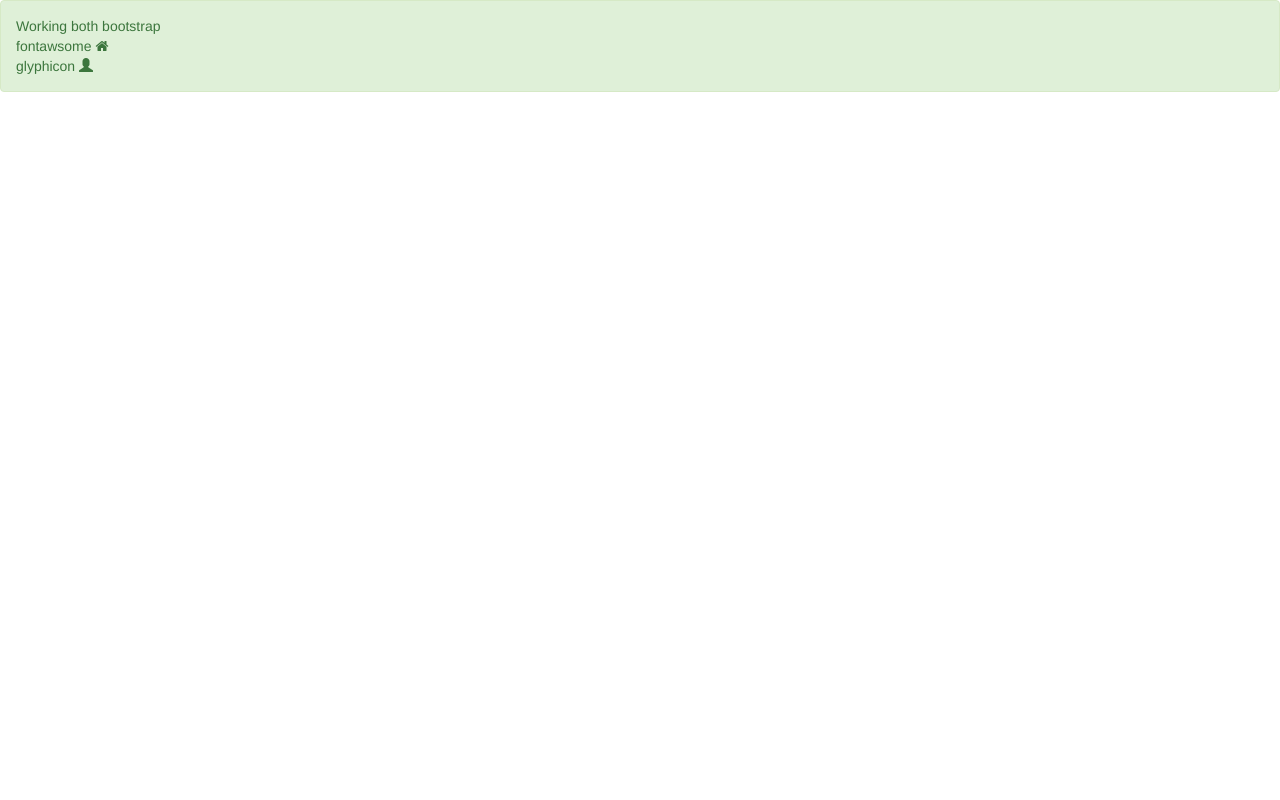
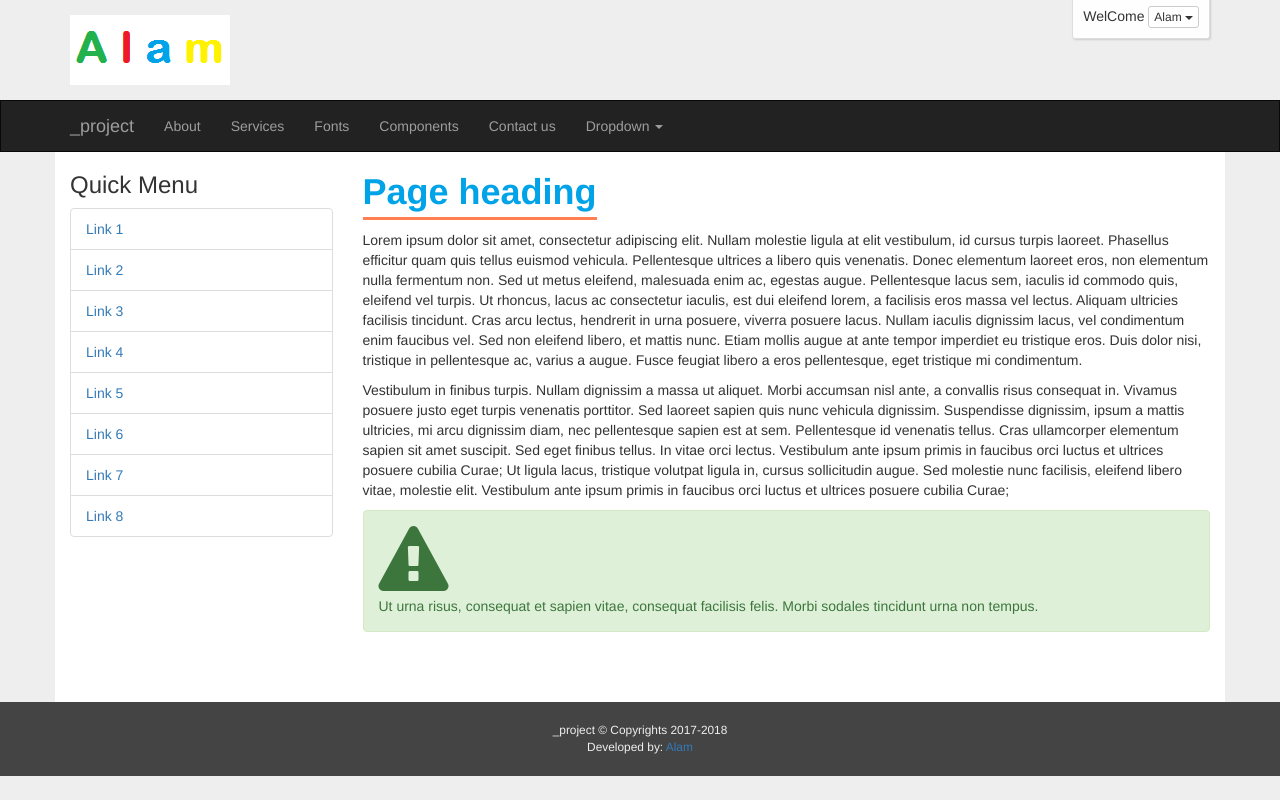
Before and after one commit to alamnaryab/bootstrap-fontawsome-startup, a PHP site: page / in a window 1280 px wide. Run offline with PHP 8.4, Linux system fonts and the light colour scheme; some libraries are stand-ins or nearby versions.

Commit message:
header footer index page completed

```diff
--- a/css/style.css
+++ b/css/style.css
@@ -0,0 +1,71 @@
+/********
+General
+********/
+.no-padding-top{padding-top:0px;}
+.no-padding-right{padding-right:0px;}
+.no-padding-bottom{padding-bottom:0px;}
+.no-padding-left{padding-left:0px;}
+.no-padding{padding:0px;}
+
+.no-margin-top{margin-top:0px;}
+.no-margin-right{margin-right:0px;}
+.no-margin-bottom{margin-bottom:0px;}
+.no-margin-left{margin-left:0px;}
+.no-margin{margin:0px;}
+
+.radius3{ border-radius: 3px; -mox-border-radius: 3px; -webkit-border-radius: 3px; -o-border-radius: 3px; }
+.radius5{ border-radius: 5px; -mox-border-radius: 5px; -webkit-border-radius: 5px; -o-border-radius: 5px; }
+.radius10{ border-radius: 10px; -mox-border-radius: 10px; -webkit-border-radius: 10px; -o-border-radius: 10px; }
+.no-radius{ border-radius: 0px; -mox-border-radius: 0px; -webkit-border-radius: 0px; -o-border-radius: 0px; }
+
+body{background: #EEE;}
+
+/********
+Header
+********/
+.header{height: 100px;}
+.logo{
+    display: inline-block;
+    margin-top: 15px;
+}
+
+.welcome{
+    padding:10px;
+    background: #fefefe;
+    border:1px solid #DDD;
+    box-shadow: 1px 1px 2px #CCC;
+    margin-top: -5px;
+}
+
+/********
+Nav
+********/
+
+
+
+
+/********
+Page-area
+********/
+.page-wrapper > .container{
+    background: #FFF;
+    min-height: 550px;
+}
+
+.page-content h1{
+    color: #00a2e8;
+    font-weight: bold;
+    border-bottom: 3px solid coral;
+    display: inline-block;
+    padding-bottom: 5px;
+}
+
+
+/********
+Footer
+********/
+.footer{
+    padding: 20px;
+    background: #444;
+    color:#EEE;
+}
--- /dev/null
+++ b/inc/core.php
@@ -0,0 +1,10 @@
+<?php
+    session_start();
+
+    define('_project','Alam Project');
+    define('_project_description','Alam Project description');
+    define('_project_keywords','Alam, Project');
+    define('_project_author','Alam');
+
+
+?>
--- /dev/null
+++ b/inc/footer.php
@@ -0,0 +1,18 @@
+
+                </div><!--.col.page-content-->
+            </div><!--.row-->
+        </div><!--.container-->
+    </div><!--.page-wrapper-->
+
+    <div class="footer small text-center">
+        <div class="container">
+            <?php echo _project; ?>
+            &copy; Copyrights
+            <?php echo date('Y').'-'.(date('Y')+1); ?><br>
+
+            Developed by: <a href="http://alampk.com/">Alam</a>
+        </div>
+    </div><!--.footer-->
+
+</body>
+</html>
--- /dev/null
+++ b/inc/header1.php
@@ -0,0 +1,27 @@
+<!DOCTYPE html>
+<html lang="en-us">
+<head>
+    <title><?php echo isset($meta_title)?$meta_title:_project; ?></title>
+    <meta http-equiv="Content-Type" content="text/html;charset=UTF-8">
+    <meta charset="utf-8">
+    <meta name="viewport" content="width=device-width, initial-scale=1.0">
+
+    <meta name="description" content="<?php echo isset($meta_description)?$meta_description:_project_description; ?>">
+    <meta name="keywords" content="<?php echo isset($meta_keywords)?$meta_keywords:_project_keywords; ?>">
+    <meta name="author" content="<?php echo isset($meta_author)?$meta_author:_project_author; ?>">
+
+    <link rel="icon" href="img/favicon.png" type="image/png" />
+
+    <link rel="stylesheet" type="text/css" href="css/bootstrap.min.css" />
+    <link rel="stylesheet" type="text/css" href="css/font-awesome.min.css" />
+    <link rel="stylesheet" type="text/css" href="css/style.css" />
+
+    <script type="text/javascript" src="js/jquery.min.js"></script>
+    <script type="text/javascript" src="js/bootstrap.min.js"></script>
+    <script type="text/javascript" src="js/script.js"></script>
+
+    <!-- HTML5 shiv and Respond.js IE8 support for HTML5 elements and media queries -->
+    <!--[if IE]>
+    <script src="https://oss.maxcdn.com/html5shiv/3.7.2/html5shiv.min.js"></script>
+    <script src="https://oss.maxcdn.com/respond/1.4.2/respond.min.js"></script>
+    <![endif]-->
--- /dev/null
+++ b/inc/header2.php
@@ -0,0 +1,78 @@
+</head>
+<body>
+    <div class="header">
+        <div class="container">
+
+            <div class="welcome radius3 pull-right text-right">
+                <div class="dropdown">
+                <span class="wc-prase">WelCome</span>
+
+                <a class="dropdown-toggle btn btn-default btn-xs" style="float: none;" data-toggle="dropdown" href="#" role="button" aria-haspopup="true" aria-expanded="false"><?php echo 'Alam'; ?> <span class="caret"></span></a>
+                <ul class="dropdown-menu pull-right">
+                    <li><a href="profile.php"><i class="fa fa-user"></i> Profile</a></li>
+                    <li><a href="change-password.php"><i class="fa fa-lock"></i> Change Password</a></li>
+                    <li><a href="payments.php"><i class="fa fa-gear"></i> Settings</a></li>
+                    <li><a href="logout.php"><i class="fa fa-sign-out"></i> Logout</a></li>
+                </ul>
+                </div>
+            </div><!--.welcome-->
+
+            <a href="index.php" class="logo">
+                <img alt="logo" src="img/logo.png" />
+            </a>
+        </div>
+    </div><!--.header-->
+
+    <nav class="navbar navbar-inverse no-radius no-margin-bottom">
+        <div class="container">
+          <!-- Brand and toggle get grouped for better mobile display -->
+          <div class="navbar-header">
+            <button type="button" class="navbar-toggle collapsed" data-toggle="collapse" data-target="#bs-example-navbar-collapse-1" aria-expanded="false">
+              <span class="sr-only">Toggle navigation</span>
+              <span class="icon-bar"></span>
+              <span class="icon-bar"></span>
+              <span class="icon-bar"></span>
+            </button>
+            <a class="navbar-brand" href="#"><?php echo _project; ?></a>
+          </div>
+
+          <div class="collapse navbar-collapse" id="bs-example-navbar-collapse-1">
+            <ul class="nav navbar-nav">
+              <li><a href="#">About</a></li>
+              <li><a href="#">Services</a></li>
+              <li><a target="_blank" href="http://fontawesome.io/icons/">Fonts</a></li>
+              <li><a target="_blank" href="http://getbootstrap.com/components/">Components</a></li>
+              <li><a href="#">Contact us</a></li>
+              <li class="dropdown">
+                <a href="#" class="dropdown-toggle" data-toggle="dropdown" role="button" aria-haspopup="true" aria-expanded="false">Dropdown <span class="caret"></span></a>
+                <ul class="dropdown-menu">
+                  <li><a href="#">Action</a></li>
+                  <li><a href="#">Another action</a></li>
+                  <li><a href="#">Something else here</a></li>
+                  <li role="separator" class="divider"></li>
+                  <li><a href="#">Separated link</a></li>
+                </ul>
+              </li>
+            </ul>
+          </div><!--.navbar-collapse -->
+        </div><!--.container-fluid -->
+      </nav>
+
+    <div class="page-wrapper">
+        <div class="container">
+            <div class="row">
+                <div class="col-xs-12 c-sm-4 col-md-3 side-bar">
+                    <h3>Quick Menu</h3>
+                    <ul class="list-group">
+                        <li  class="list-group-item"><a href="#">Link 1</a></li>
+                        <li  class="list-group-item"><a href="#">Link 2</a></li>
+                        <li  class="list-group-item"><a href="#">Link 3</a></li>
+                        <li  class="list-group-item"><a href="#">Link 4</a></li>
+                        <li  class="list-group-item"><a href="#">Link 5</a></li>
+                        <li  class="list-group-item"><a href="#">Link 6</a></li>
+                        <li  class="list-group-item"><a href="#">Link 7</a></li>
+                        <li  class="list-group-item"><a href="#">Link 8</a></li>
+                    </ul>
+                </div><!--.col.side-bar-->
+
+                <div class="col-xs-12 c-sm-8 col-md-9 page-content">
--- a/index.php
+++ b/index.php
@@ -1,36 +1,18 @@
-<!DOCTYPE html>
-<html lang="en-us">
-<head>
-    <title>Project</title>
-    <meta http-equiv="Content-Type" content="text/html;charset=UTF-8">
-    <meta charset="utf-8">
-    <meta name="viewport" content="width=device-width, initial-scale=1.0">
+<?php include_once('inc/core.php'); ?>
+<?php include_once('inc/header1.php'); ?>
+<!--head section css/js -->
+<?php include_once('inc/header2.php'); ?>
 
-    <meta name="description" content="Project_description">
-    <meta name="keywords" content="keywords">
-    <meta name="author" content="Fakhr-e-Alam">
 
-    <link rel="icon" href="img/favicon.png" type="image/png" />
+        <h1>Page heading</h1>
+        <p>Lorem ipsum dolor sit amet, consectetur adipiscing elit. Nullam molestie ligula at elit vestibulum, id cursus turpis laoreet. Phasellus efficitur quam quis tellus euismod vehicula. Pellentesque ultrices a libero quis venenatis. Donec elementum laoreet eros, non elementum nulla fermentum non. Sed ut metus eleifend, malesuada enim ac, egestas augue. Pellentesque lacus sem, iaculis id commodo quis, eleifend vel turpis. Ut rhoncus, lacus ac consectetur iaculis, est dui eleifend lorem, a facilisis eros massa vel lectus. Aliquam ultricies facilisis tincidunt. Cras arcu lectus, hendrerit in urna posuere, viverra posuere lacus. Nullam iaculis dignissim lacus, vel condimentum enim faucibus vel. Sed non eleifend libero, et mattis nunc. Etiam mollis augue at ante tempor imperdiet eu tristique eros. Duis dolor nisi, tristique in pellentesque ac, varius a augue. Fusce feugiat libero a eros pellentesque, eget tristique mi condimentum.</p>
+        <p>Vestibulum in finibus turpis. Nullam dignissim a massa ut aliquet. Morbi accumsan nisl ante, a convallis risus consequat in. Vivamus posuere justo eget turpis venenatis porttitor. Sed laoreet sapien quis nunc vehicula dignissim. Suspendisse dignissim, ipsum a mattis ultricies, mi arcu dignissim diam, nec pellentesque sapien est at sem. Pellentesque id venenatis tellus. Cras ullamcorper elementum sapien sit amet suscipit. Sed eget finibus tellus. In vitae orci lectus. Vestibulum ante ipsum primis in faucibus orci luctus et ultrices posuere cubilia Curae; Ut ligula lacus, tristique volutpat ligula in, cursus sollicitudin augue. Sed molestie nunc facilisis, eleifend libero vitae, molestie elit. Vestibulum ante ipsum primis in faucibus orci luctus et ultrices posuere cubilia Curae;</p>
 
-    <link rel="stylesheet" type="text/css" href="css/bootstrap.min.css" />
-    <link rel="stylesheet" type="text/css" href="css/font-awesome.min.css" />
-    <link rel="stylesheet" type="text/css" href="css/style.css" />
+        <div class="alert alert-success">
+            <i class="fa fa-warning fa-5x"></i><br>
+            Ut urna risus, consequat et sapien vitae, consequat facilisis felis. Morbi sodales tincidunt urna non tempus.
+        </div>
 
-    <script type="text/javascript" src="js/jquery.min.js"></script>
-    <script type="text/javascript" src="js/bootstrap.min.js"></script>
-    <script type="text/javascript" src="js/script.js"></script>
 
-    <!-- HTML5 shiv and Respond.js IE8 support for HTML5 elements and media queries -->
-    <!--[if IE]>
-    <script src="https://oss.maxcdn.com/html5shiv/3.7.2/html5shiv.min.js"></script>
-    <script src="https://oss.maxcdn.com/respond/1.4.2/respond.min.js"></script>
-    <![endif]-->
-</head>
-<body>
-    <div class="alert alert-success">
-        Working both bootstrap
-        <br>fontawsome <i class="fa fa-home"></i>
-        <br>glyphicon <i class="glyphicon glyphicon-user"></i>
-    </div>
-</body>
-</html>
+
+<?php include_once('inc/footer.php'); ?>
```
Also changed, not shown: img/logo.png (added).
